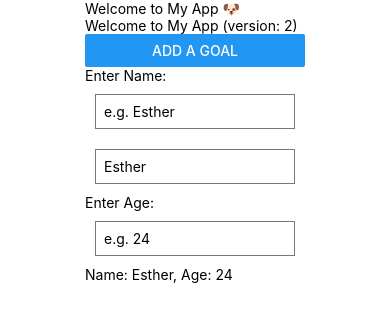
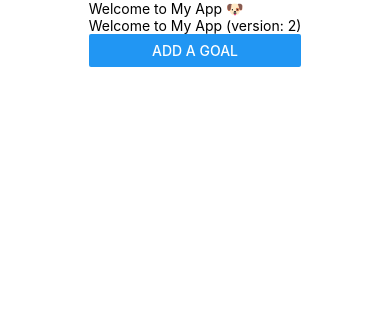
Before and after one commit to Esther2524/CS5520_hw1, a React Native app: screen / in a window 390 px wide. Shown: the top 322 px of the page. Built offline with nearby package versions, Linux system fonts and the light colour scheme.

Commit message:
Added code used in week3

```diff
--- a/components/Input.js
+++ b/components/Input.js
@@ -1,69 +1,88 @@
-import { StyleSheet, Text, TextInput, View } from 'react-native'
+import { StyleSheet, TextInput, View, Button, Modal, Image } from 'react-native'
 import React, { useState } from 'react'
 
-export default function Input() {
 
-  // a state variable named `age`, and a function to update it called `setAge`.
-  const [age, setAge] = useState("24");
-  const [name, setName] = useState("Esther")
+export default function Input({ inputHandler, modalVisible, dismissModal }) {
+
+  const [text, setText] = useState("")
+
+  //callback handler
+  function changeTextHandler(changedText) {
+    console.log("user is typing:", changedText)
+    setText(changedText)
+  }
 
 
-  // This is a handler function that gets called whenever the text in the TextInput changes.
-  // The changedText parameter represents the "latest value" of the text input field.
-  // Inside this function, setText(changedText) updates the state variable text with the latest value from the input field.
-  function changeNameHandler(changedName) {
-    setName(changedName)
+  function confirmHandler() {
+    inputHandler(text);
+
   }
 
-  function changeAgeHandler(changedAge) {
-    // console.log("User is typing:", changedAge);
-    setAge(changedAge)
+  function cancelHandler() {
+    // hide the model
+    dismissModal()
   }
 
 
 
   return (
-    // The line value={text} in the TextInput component is a crucial part of managing form inputs
-    // The text variable (initialized and managed by the useState hook) holds the current value of the input.
-    // This means the actual value displayed in the TextInput field is always the same as the text state variable.
+    <Modal visible={modalVisible}>
+      <View style={styles.container}>
+        <Image
+          style={styles.image}
+          source={
+            require("../assets/google_img.png")
+          }
+        />
 
-    // value={text} binds the value of the input field to the `text` state variable.
-    // This means the input field displays whatever value `text` holds.
-    <View>
+        <Image />
+
+        <TextInput
+          placeholder='Type something'
+          style={styles.input}
+          value={text}
+          onChangeText={changeTextHandler} />
+
+        <View style={styles.buttonContainer}>
+
+
+          <Button style={{}} title="Cancel" onPress={cancelHandler} />
+          <Button title="Submit" onPress={confirmHandler} />
+        </View>
 
 
 
-      <Text>Enter Name:</Text>
-      <TextInput
-        placeholder='e.g. Esther'
-        style={styles.input}
-        onChangeText={(val) => setName(val)}
-      />
+      </View>
 
-      {/* another format */}
-      <TextInput placeholder="e.g. Esther"
-        style={styles.input}
-        value={name}
-        onChangeText={changeNameHandler} />
+    </Modal>
 
-      <Text>Enter Age:</Text>
-      <TextInput
-        placeholder='e.g. 24'
-        style={styles.input}
-        onChangeText={(val) => setAge(val)}
-      />
-
-      <Text>Name: {name}, Age: {age}</Text>
-    </View>
   )
 }
 
 const styles = StyleSheet.create({
+  container: {
+    flex: 1,
+    backgroundColor: '#fff',
+    alignItems: 'center',
+    justifyContent: 'center',
+  },
   input: {
     borderWidth: 1,
     borderColor: "#777",
     padding: 8,
     margin: 10,
     width: 200,
+  },
+  image: {
+    width: "95%",
+    height: "30%",
+  },
+  buttonContainer: {
+    flexDirection: 'row',
+    justifyContent: 'space-between',
+  },
+  buttonView: {
+
   }
+
 })
```
